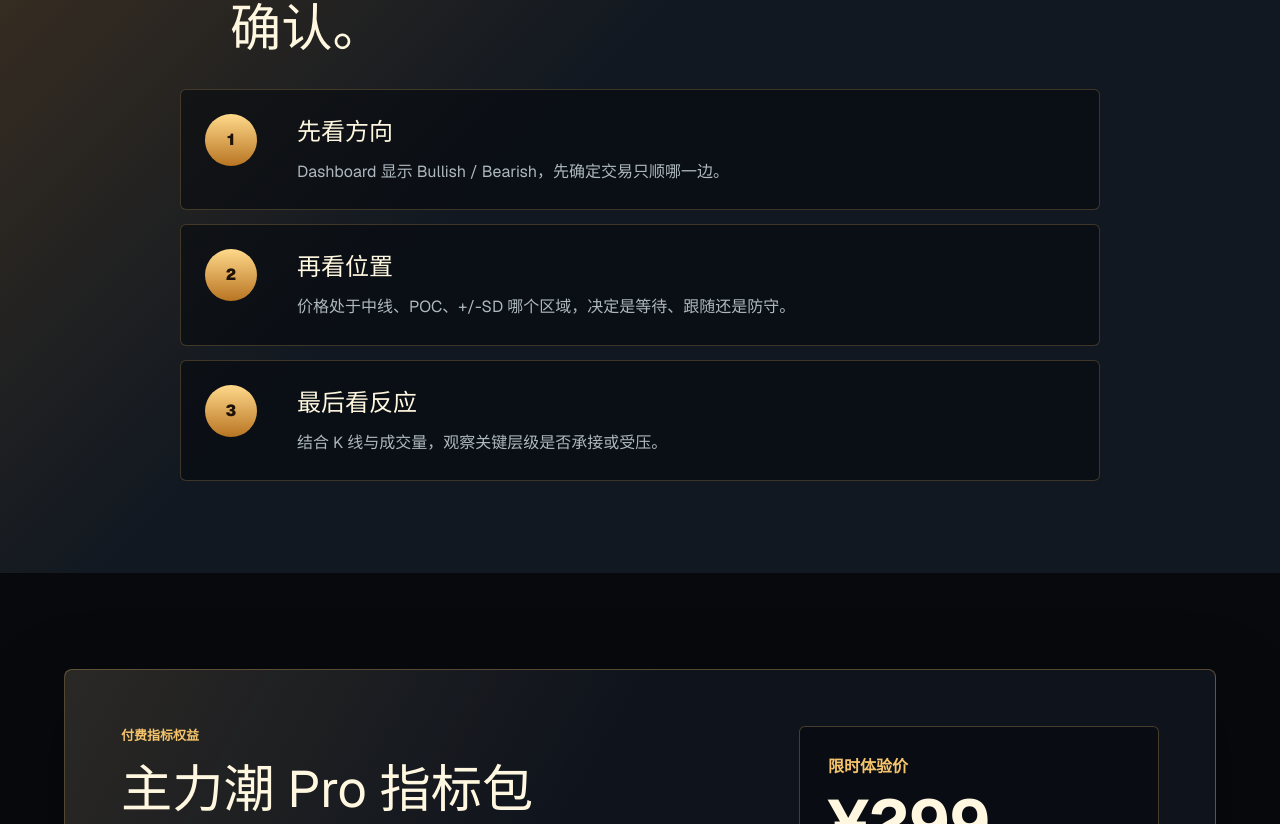
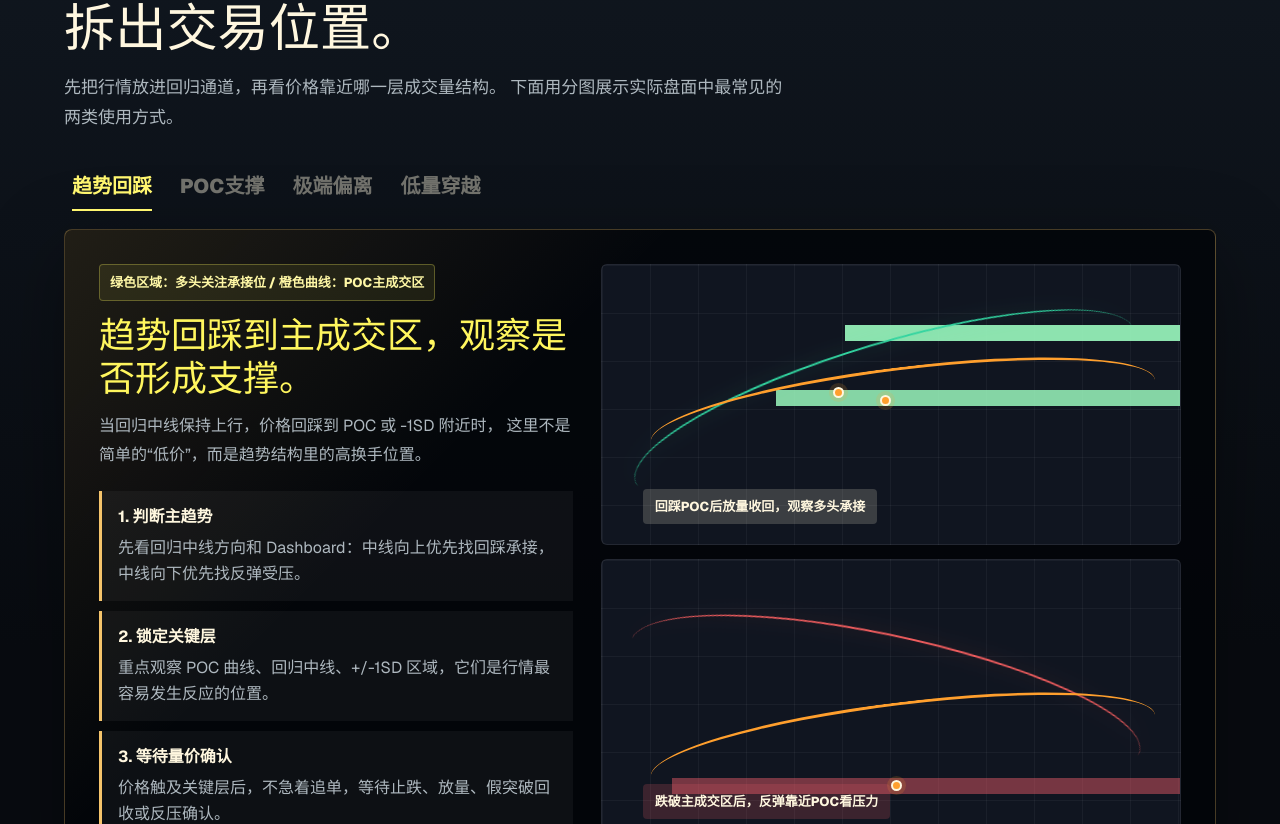
Before and after one commit to daheiziali/primarytrend, a Next.js app: page / in a window 1280 px wide. Shown: the part 1636-2460 px from the top of the page. Built offline with nearby package versions, Linux system fonts and the light colour scheme.

Commit message:
Add chart usage logic section

```diff
--- a/app/globals.css
+++ b/app/globals.css
@@ -372,6 +372,253 @@ main {
   background: #0c1118;
 }
 
+.logic-section {
+  padding: 92px clamp(18px, 5vw, 72px);
+  background:
+    linear-gradient(180deg, #111821, #080b10 72%),
+    #080b10;
+}
+
+.logic-wrap {
+  max-width: 1160px;
+  margin: 0 auto;
+}
+
+.logic-title {
+  max-width: 880px;
+  margin-bottom: 28px;
+}
+
+.logic-title h2 {
+  margin: 0;
+  color: #fff7df;
+  font-size: clamp(34px, 4vw, 62px);
+  line-height: 1.06;
+  letter-spacing: 0;
+}
+
+.logic-title p:last-child {
+  max-width: 720px;
+  margin: 18px 0 0;
+  color: #aeb8bf;
+  font-size: 17px;
+  line-height: 1.76;
+}
+
+.logic-tabs {
+  display: flex;
+  flex-wrap: wrap;
+  gap: 28px;
+  margin: 0 0 18px;
+  padding-left: 8px;
+  color: rgba(255, 247, 223, 0.42);
+  font-size: 20px;
+  font-weight: 900;
+}
+
+.logic-tabs span {
+  position: relative;
+  padding: 10px 0;
+}
+
+.logic-tabs .active {
+  color: #fff66f;
+}
+
+.logic-tabs .active::after {
+  content: '';
+  position: absolute;
+  left: 0;
+  right: 0;
+  bottom: 0;
+  height: 2px;
+  background: #fff66f;
+}
+
+.logic-panel {
+  display: grid;
+  grid-template-columns: 0.9fr 1.1fr;
+  gap: 28px;
+  padding: clamp(22px, 4vw, 34px);
+  border: 1px solid rgba(245, 196, 107, 0.28);
+  border-radius: 8px;
+  background:
+    linear-gradient(135deg, rgba(245, 196, 107, 0.12), transparent 34%),
+    rgba(2, 5, 8, 0.78);
+  box-shadow: 0 24px 80px rgba(0, 0, 0, 0.34);
+}
+
+.logic-copy h3 {
+  margin: 14px 0 12px;
+  color: #fff65e;
+  font-size: clamp(25px, 3vw, 36px);
+  line-height: 1.18;
+}
+
+.logic-copy p {
+  margin: 0;
+  color: #aeb8bf;
+  line-height: 1.78;
+}
+
+.logic-badge {
+  display: inline-flex;
+  max-width: 100%;
+  padding: 8px 10px;
+  border: 1px solid rgba(255, 246, 95, 0.28);
+  border-radius: 4px;
+  background: rgba(255, 246, 95, 0.08);
+  color: #fff8a6;
+  font-size: 13px;
+  font-weight: 800;
+}
+
+.logic-card-list {
+  display: grid;
+  gap: 10px;
+  margin-top: 22px;
+}
+
+.logic-card-list article {
+  display: grid;
+  gap: 6px;
+  padding: 14px 16px;
+  border-left: 3px solid var(--gold);
+  background: rgba(255, 255, 255, 0.045);
+}
+
+.logic-card-list strong {
+  color: #fff7df;
+}
+
+.logic-card-list span {
+  color: #aeb8bf;
+  line-height: 1.62;
+}
+
+.logic-charts {
+  display: grid;
+  gap: 14px;
+}
+
+.mini-chart {
+  position: relative;
+  min-height: 238px;
+  overflow: hidden;
+  border: 1px solid rgba(255, 255, 255, 0.08);
+  border-radius: 6px;
+  background:
+    linear-gradient(90deg, rgba(255, 255, 255, 0.045) 1px, transparent 1px),
+    linear-gradient(rgba(255, 255, 255, 0.045) 1px, transparent 1px),
+    #101520;
+  background-size: 48px 48px;
+}
+
+.zone {
+  position: absolute;
+  right: 0;
+  height: 16px;
+}
+
+.zone-resistance {
+  top: 60px;
+  width: 58%;
+  background: rgba(159, 255, 195, 0.88);
+}
+
+.zone-support {
+  top: 125px;
+  width: 70%;
+  background: rgba(159, 255, 195, 0.82);
+}
+
+.zone-sell {
+  bottom: 45px;
+  width: 88%;
+  background: rgba(229, 91, 102, 0.48);
+}
+
+.mini-path,
+.mini-poc {
+  position: absolute;
+  border-radius: 50%;
+  transform: rotate(-7deg);
+}
+
+.mini-path {
+  left: 4%;
+  right: 6%;
+  height: 126px;
+  border-top: 2px solid var(--green);
+  filter: drop-shadow(0 0 8px rgba(50, 212, 160, 0.35));
+}
+
+.path-bull {
+  top: 78px;
+  transform: rotate(-18deg) skewX(18deg);
+}
+
+.path-bear {
+  top: 74px;
+  transform: rotate(13deg) skewX(-14deg);
+  border-top-color: var(--red);
+  filter: drop-shadow(0 0 8px rgba(240, 93, 94, 0.28));
+}
+
+.mini-poc {
+  left: 8%;
+  right: 4%;
+  top: 102px;
+  height: 88px;
+  border-top: 3px solid var(--amber);
+}
+
+.mini-poc.lower {
+  top: 142px;
+}
+
+.entry-dot {
+  position: absolute;
+  width: 11px;
+  height: 11px;
+  border: 2px solid #fff7df;
+  border-radius: 50%;
+  background: var(--amber);
+  box-shadow: 0 0 0 4px rgba(255, 159, 45, 0.16);
+}
+
+.entry-a {
+  left: 40%;
+  top: 122px;
+}
+
+.entry-b {
+  left: 48%;
+  top: 130px;
+}
+
+.entry-c {
+  left: 50%;
+  bottom: 48px;
+}
+
+.callout {
+  position: absolute;
+  left: 7%;
+  bottom: 20px;
+  max-width: 72%;
+  padding: 8px 12px;
+  border-radius: 4px;
+  background: rgba(255, 247, 223, 0.18);
+  color: #fff7df;
+  font-size: 13px;
+  font-weight: 800;
+}
+
+.callout-b {
+  background: rgba(229, 91, 102, 0.2);
+}
+
 .feature-grid {
   display: grid;
   grid-template-columns: repeat(4, minmax(0, 1fr));
@@ -547,6 +794,7 @@ main {
 @media (max-width: 980px) {
   .hero-inner,
   .feature-grid,
+  .logic-panel,
   .buy-panel {
     grid-template-columns: 1fr;
   }
@@ -599,6 +847,25 @@ main {
     min-height: auto;
   }
 
+  .logic-tabs {
+    gap: 16px;
+    font-size: 17px;
+  }
+
+  .logic-panel {
+    padding: 16px;
+  }
+
+  .logic-badge {
+    display: block;
+  }
+
+  .callout {
+    max-width: calc(100% - 28px);
+    left: 14px;
+    right: 14px;
+  }
+
   .step-list article,
   .buy-panel ul {
     grid-template-columns: 1fr;
--- a/app/page.tsx
+++ b/app/page.tsx
@@ -18,6 +18,14 @@ const steps = [
   ['最后看反应', '结合 K 线与成交量，观察关键层级是否承接或受压。'],
 ];
 
+const logicTabs = ['趋势回踩', 'POC支撑', '极端偏离', '低量穿越'];
+
+const logicCards = [
+  ['1. 判断主趋势', '先看回归中线方向和 Dashboard：中线向上优先找回踩承接，中线向下优先找反弹受压。'],
+  ['2. 锁定关键层', '重点观察 POC 曲线、回归中线、+/-1SD 区域，它们是行情最容易发生反应的位置。'],
+  ['3. 等待量价确认', '价格触及关键层后，不急着追单，等待止跌、放量、假突破回收或反压确认。'],
+];
+
 const rights = ['TradingView 指标源码', '中文使用说明书', '参数设置建议', '典型行情案例拆解', '付费用户更新记录'];
 
 export default function Home() {
@@ -28,6 +36,7 @@ export default function Home() {
           <div className="logo">主力潮 Pro</div>
           <div className="nav-links">
             <a href="#features">核心功能</a>
+            <a href="#logic">实战图解</a>
             <a href="#usage">使用方法</a>
             <a href="#buy">立即获取</a>
           </div>
@@ -97,6 +106,63 @@ export default function Home() {
         </div>
       </section>
 
+      <section id="logic" className="logic-section">
+        <div className="logic-wrap">
+          <div className="logic-title">
+            <p className="label">行情图使用逻辑</p>
+            <h2>主力潮不是给一个孤立信号，而是帮你拆出交易位置。</h2>
+            <p>
+              先把行情放进回归通道，再看价格靠近哪一层成交量结构。
+              下面用分图展示实际盘面中最常见的两类使用方式。
+            </p>
+          </div>
+
+          <div className="logic-tabs" aria-label="信号分类">
+            {logicTabs.map((item, index) => (
+              <span className={index === 0 ? 'active' : ''} key={item}>{item}</span>
+            ))}
+          </div>
+
+          <div className="logic-panel">
+            <div className="logic-copy">
+              <div className="logic-badge">绿色区域：多头关注承接位 / 橙色曲线：POC主成交区</div>
+              <h3>趋势回踩到主成交区，观察是否形成支撑。</h3>
+              <p>
+                当回归中线保持上行，价格回踩到 POC 或 -1SD 附近时，
+                这里不是简单的“低价”，而是趋势结构里的高换手位置。
+              </p>
+              <div className="logic-card-list">
+                {logicCards.map(([title, body]) => (
+                  <article key={title}>
+                    <strong>{title}</strong>
+                    <span>{body}</span>
+                  </article>
+                ))}
+              </div>
+            </div>
+
+            <div className="logic-charts">
+              <div className="mini-chart bullish-chart">
+                <div className="zone zone-resistance" />
+                <div className="zone zone-support" />
+                <div className="mini-path path-bull" />
+                <div className="mini-poc" />
+                <div className="entry-dot entry-a" />
+                <div className="entry-dot entry-b" />
+                <div className="callout callout-a">回踩POC后放量收回，观察多头承接</div>
+              </div>
+              <div className="mini-chart bearish-chart">
+                <div className="zone zone-sell" />
+                <div className="mini-path path-bear" />
+                <div className="mini-poc lower" />
+                <div className="entry-dot entry-c" />
+                <div className="callout callout-b">跌破主成交区后，反弹靠近POC看压力</div>
+              </div>
+            </div>
+          </div>
+        </div>
+      </section>
+
       <section id="usage" className="section gold-section">
         <div className="section-title narrow">
           <p className="label">三步读图法</p>
```
